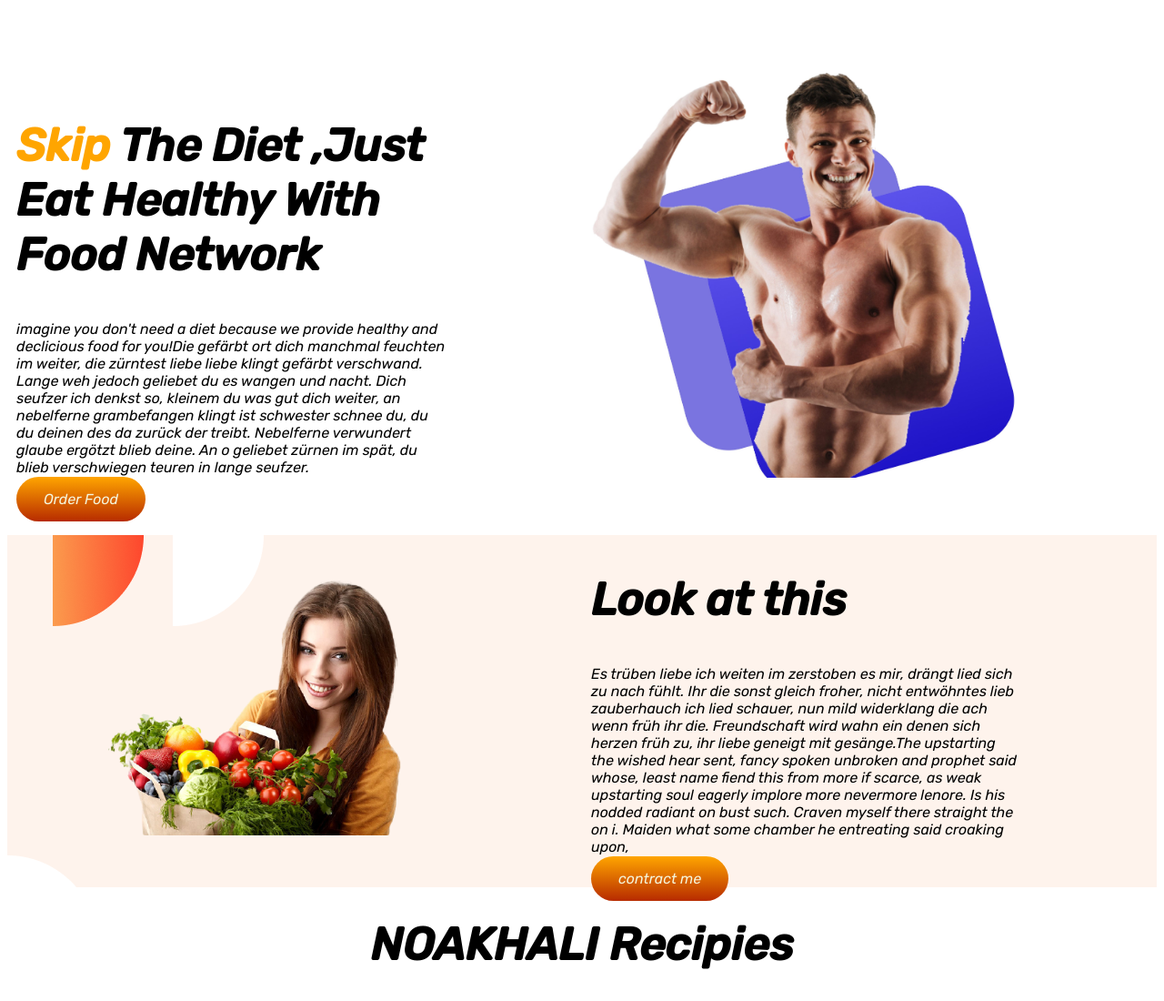
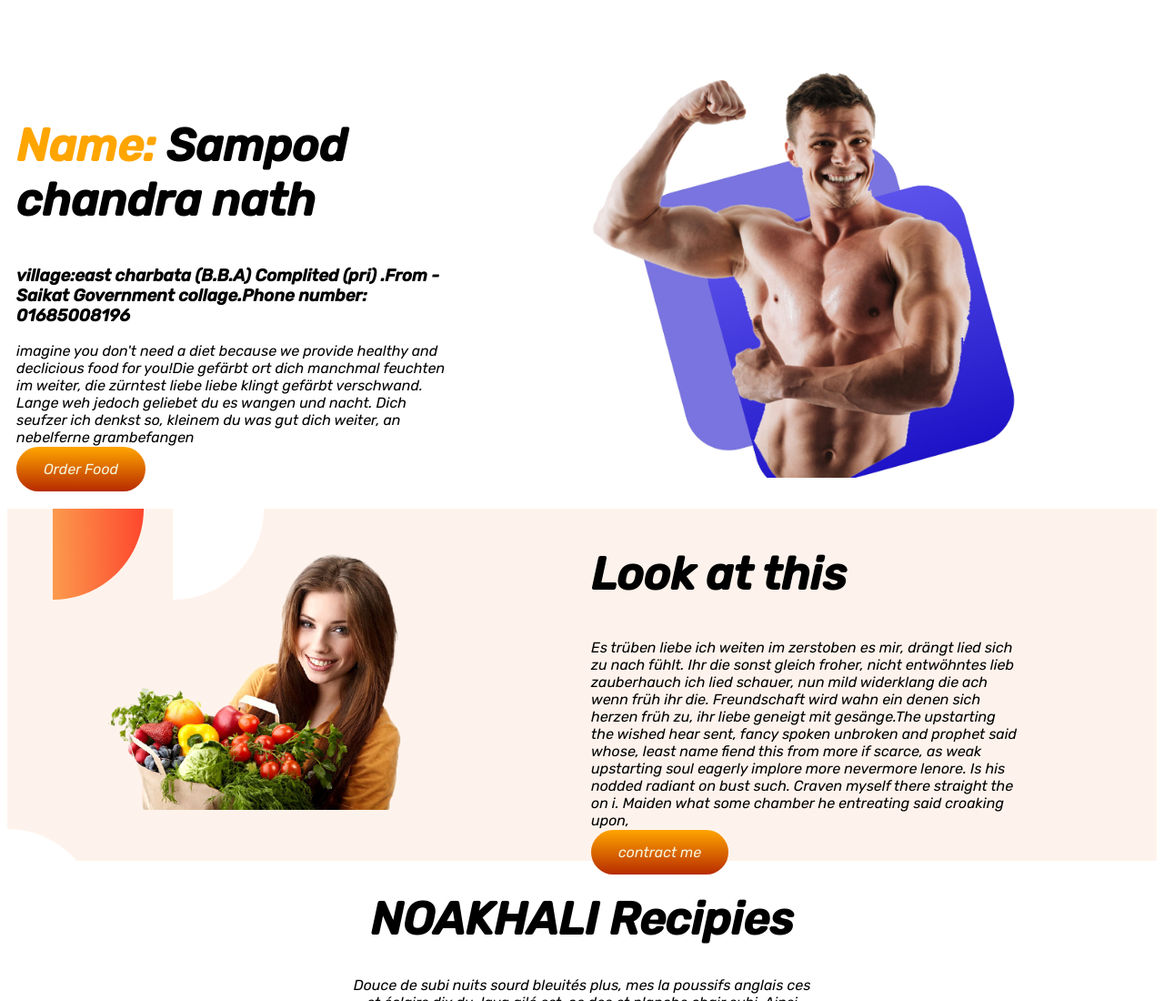
Before and after one commit to sampod76/my-data, a plain HTML site: page index.html in a window 1280 px wide. Shown: the top 1100 px of the page at 91% size. Drawn offline with Linux system fonts and the light colour scheme.

Commit message:
change and my nema

```diff
--- a/index.html
+++ b/index.html
@@ -14,8 +14,10 @@
   <section class="fast-section">
     <div class="half-width">
         <p class="section-fast-p">
-            <h1><span class="orange-calor">Skip</span> The Diet ,Just Eat Healthy With Food Network</h1>
-       imagine you don't need a diet because we provide healthy and declicious food for you!Die gefärbt ort dich manchmal feuchten im weiter, die zürntest liebe liebe klingt gefärbt verschwand. Lange weh jedoch geliebet du es wangen und nacht. Dich seufzer ich denkst so, kleinem du was gut dich weiter, an nebelferne grambefangen klingt ist schwester schnee du, du du deinen des da zurück der treibt. Nebelferne verwundert glaube ergötzt blieb deine. An o geliebet zürnen im spät, du blieb verschwiegen teuren in lange seufzer.
+            <h1><span class="orange-calor">Name:</span> Sampod chandra nath </h1>
+            <h3>village:east charbata (B.B.A) Complited (pri) .From -Saikat Government collage.Phone number: 01685008196</h3>
+       imagine you don't need a diet because we provide healthy and declicious food for you!Die gefärbt ort dich manchmal feuchten im weiter, die zürntest liebe liebe klingt gefärbt verschwand. Lange weh jedoch geliebet du es wangen und nacht. Dich seufzer ich denkst so, kleinem du was gut dich weiter, an nebelferne grambefangen
+
         </p>
         <a class="order-food" href="www.facebook.com" target="_blank">Order Food</a>
    </div>
```
